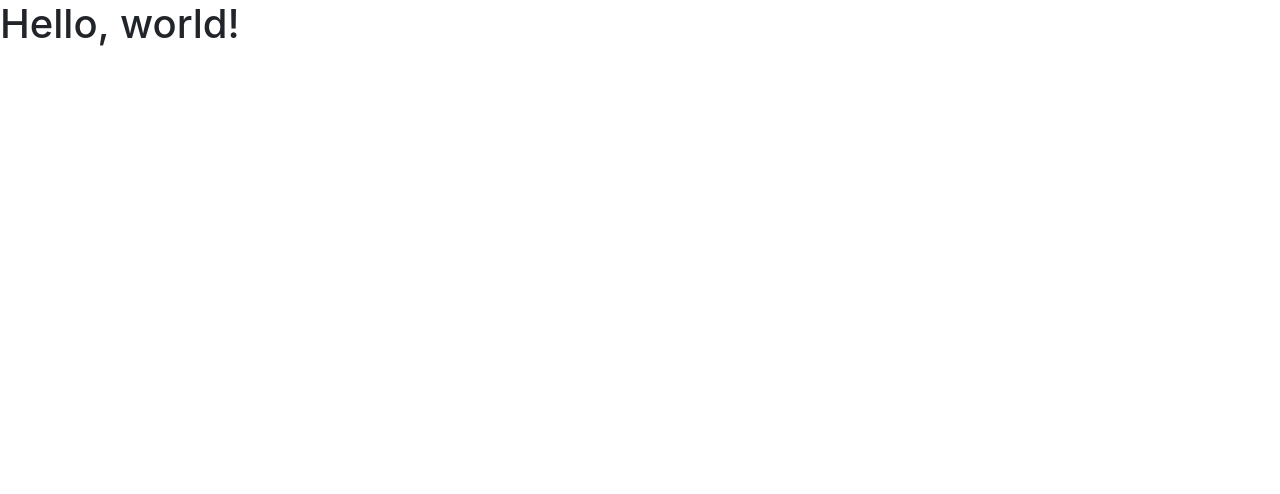
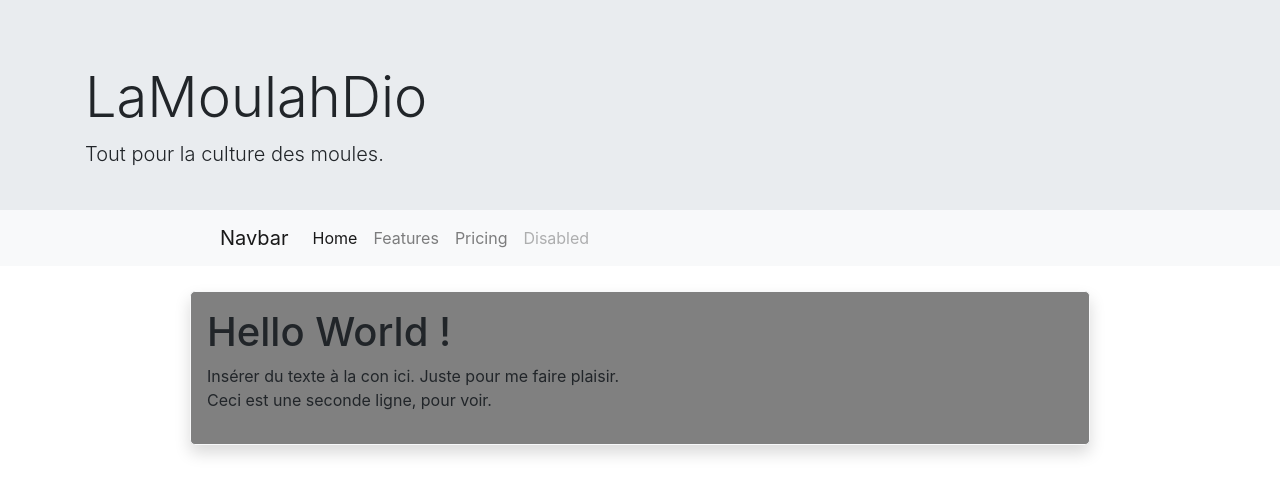
Before and after one commit to ElCornet/cl-ment, a plain HTML site: page index.html in a window 1280 px wide. Drawn offline with nearby package versions, Linux system fonts and the light colour scheme.

Commit message:
Banner, NavBar + début body

```diff
--- a/index.html
+++ b/index.html
@@ -6,12 +6,48 @@
     <meta name="viewport" content="width=device-width, initial-scale=1, shrink-to-fit=no">
 
     <!-- Bootstrap CSS -->
-    <link rel="stylesheet" href="css/bootstrap.min.css" integrity="sha384-Vkoo8x4CGsO3+Hhxv8T/Q5PaXtkKtu6ug5TOeNV6gBiFeWPGFN9MuhOf23Q9Ifjh" crossorigin="anonymous">
+    <link rel="stylesheet" href="https://stackpath.bootstrapcdn.com/bootstrap/4.4.1/css/bootstrap.min.css" integrity="sha384-Vkoo8x4CGsO3+Hhxv8T/Q5PaXtkKtu6ug5TOeNV6gBiFeWPGFN9MuhOf23Q9Ifjh" crossorigin="anonymous">
 
-    <title>Hello, world!</title>
+    <title>LaMoulahDio</title>
   </head>
+
   <body>
-    <h1>Hello, world!</h1>
+
+	<!-- Banner -->
+	<div class="jumbotron jumbotron-fluid" style="margin-bottom: 0px; padding-bottom: 25px;">
+  <div class="container">
+    <h1 class="display-4">LaMoulahDio</h1>
+    <p class="lead">Tout pour la culture des moules.</p>
+
+  </div>
+</div>
+
+<!-- Navbar -->
+    <nav class="navbar navbar-expand-lg navbar-light bg-light" style="padding-left: 220px; margin-bottom: 25px;">
+  <a class="navbar-brand" href="#">Navbar</a>
+  <button class="navbar-toggler" type="button" data-toggle="collapse" data-target="#navbarNavAltMarkup" aria-controls="navbarNavAltMarkup" aria-expanded="false" aria-label="Toggle navigation">
+    <span class="navbar-toggler-icon"></span>
+  </button>
+  <div class="collapse navbar-collapse" id="navbarNavAltMarkup">
+    <div class="navbar-nav">
+      <a class="nav-item nav-link active" href="#">Home <span class="sr-only">(current)</span></a>
+      <a class="nav-item nav-link" href="#">Features</a>
+      <a class="nav-item nav-link" href="#">Pricing</a>
+      <a class="nav-item nav-link disabled" href="#" tabindex="-1" area-disabled="true">Disabled</a>
+    </div
+  </div>
+</nav>
+
+<!-- BodyText -->
+	<div class="mx-auto border border-light rounded-lg shadow p-3 mb-5" style="max-width: 900px; background-color: grey;">
+		<H1>Hello World !</H1>
+		<p>Insérer du texte à la con ici. Juste pour me faire plaisir.
+		<br/>Ceci est une seconde ligne, pour voir.
+		</p>
+
+	</div>
+
+
 
     <!-- Optional JavaScript -->
     <!-- jQuery first, then Popper.js, then Bootstrap JS -->
```
